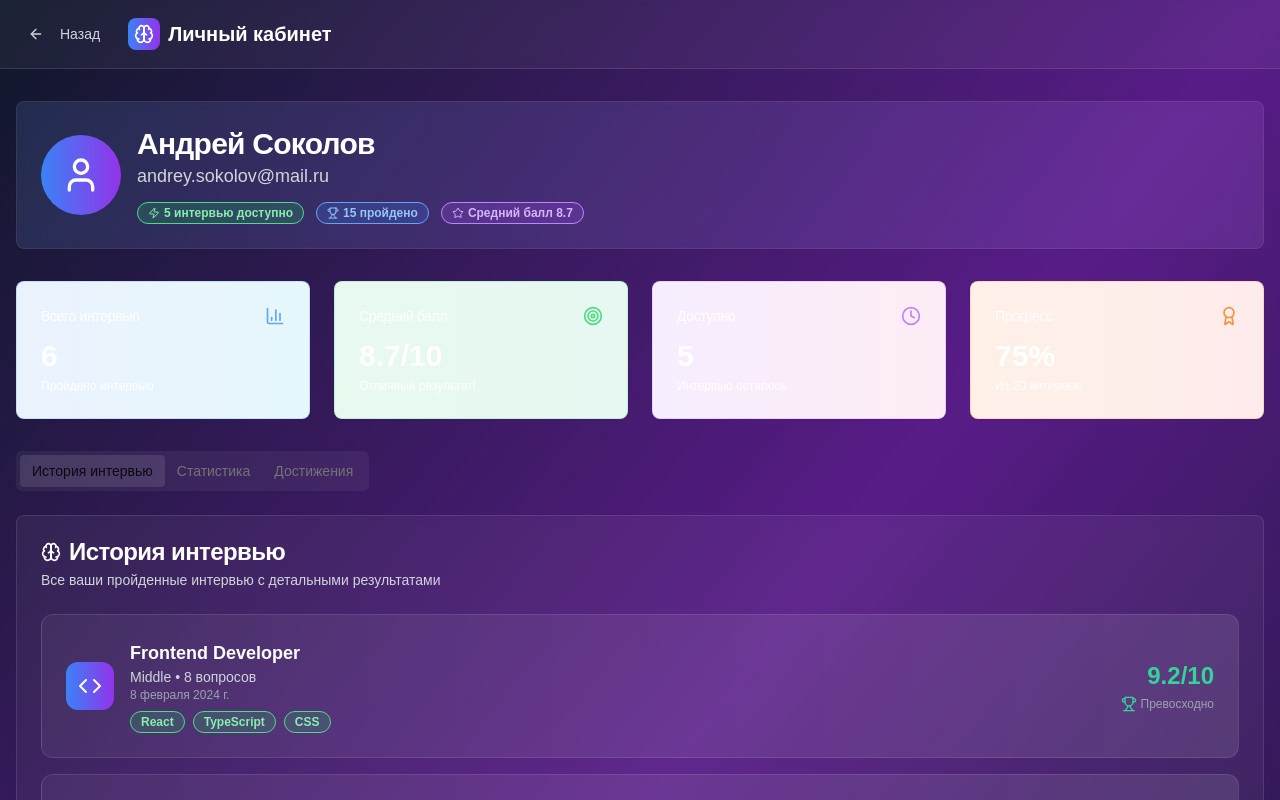
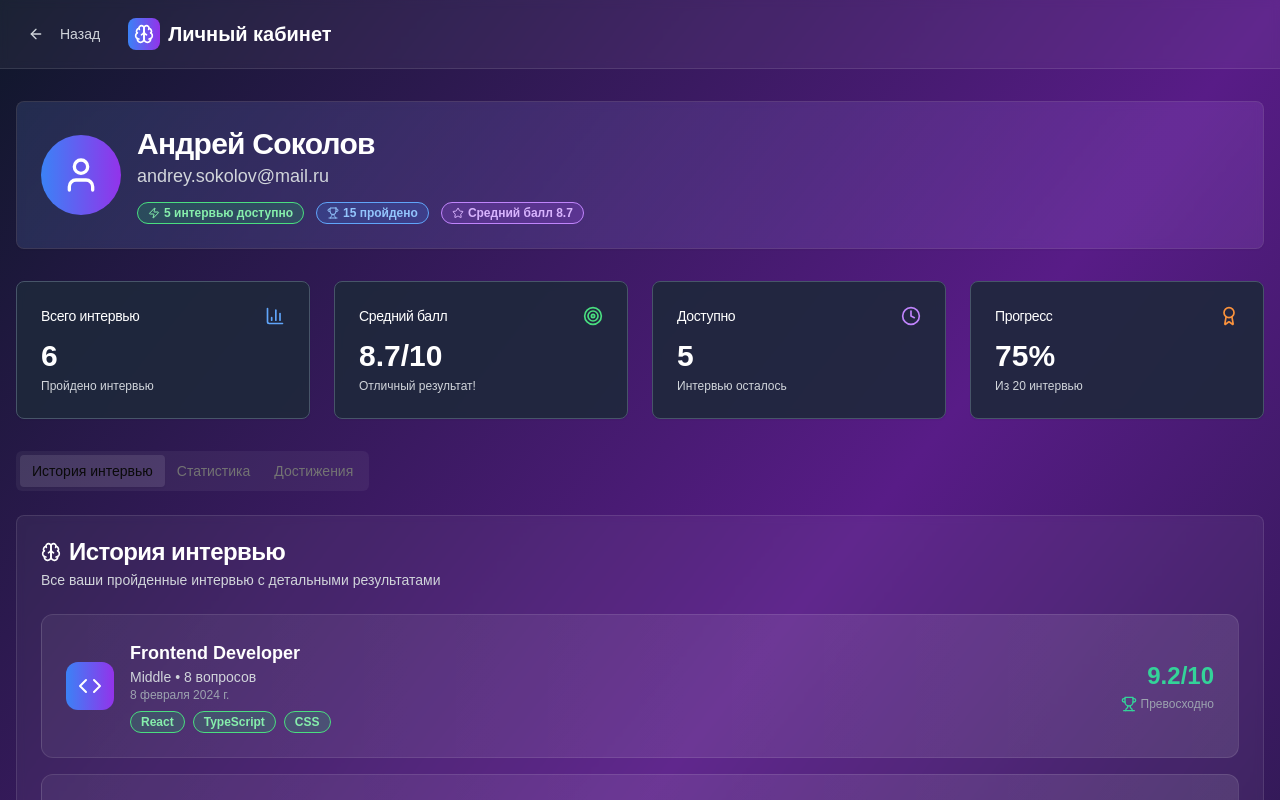
Before and after one commit to Nik-Maltcev/careeros, a Next.js app: page /demo-profile in a window 1280 px wide. Shown: the top 800 px of the page. Built offline with nearby package versions, Linux system fonts and the light colour scheme.

Commit message:
fix: сделан темный фон карточек статистики для лучшей читаемости

```diff
--- a/app/demo-profile/page.tsx
+++ b/app/demo-profile/page.tsx
@@ -274,7 +274,7 @@ export default function DemoProfilePage() {
 
         {/* Stats Cards */}
         <div className="grid grid-cols-1 md:grid-cols-4 gap-6 mb-8">
-          <Card className="bg-gradient-to-r from-blue-500/10 to-cyan-500/10 border-blue-500/20 backdrop-blur-sm">
+          <Card className="bg-slate-800/90 border-slate-600 backdrop-blur-sm">
             <CardHeader className="pb-3">
               <div className="flex items-center justify-between">
                 <CardTitle className="text-white text-sm font-medium">Всего интервью</CardTitle>
@@ -283,11 +283,11 @@ export default function DemoProfilePage() {
             </CardHeader>
             <CardContent>
               <div className="text-3xl font-bold text-white">{totalInterviews}</div>
-              <p className="text-xs text-white mt-1">Пройдено интервью</p>
+              <p className="text-xs text-gray-300 mt-1">Пройдено интервью</p>
             </CardContent>
           </Card>
 
-          <Card className="bg-gradient-to-r from-green-500/10 to-emerald-500/10 border-green-500/20 backdrop-blur-sm">
+          <Card className="bg-slate-800/90 border-slate-600 backdrop-blur-sm">
             <CardHeader className="pb-3">
               <div className="flex items-center justify-between">
                 <CardTitle className="text-white text-sm font-medium">Средний балл</CardTitle>
@@ -296,11 +296,11 @@ export default function DemoProfilePage() {
             </CardHeader>
             <CardContent>
               <div className="text-3xl font-bold text-white">{averageScore}/10</div>
-              <p className="text-xs text-white mt-1">Отличный результат!</p>
+              <p className="text-xs text-gray-300 mt-1">Отличный результат!</p>
             </CardContent>
           </Card>
 
-          <Card className="bg-gradient-to-r from-purple-500/10 to-pink-500/10 border-purple-500/20 backdrop-blur-sm">
+          <Card className="bg-slate-800/90 border-slate-600 backdrop-blur-sm">
             <CardHeader className="pb-3">
               <div className="flex items-center justify-between">
                 <CardTitle className="text-white text-sm font-medium">Доступно</CardTitle>
@@ -309,11 +309,11 @@ export default function DemoProfilePage() {
             </CardHeader>
             <CardContent>
               <div className="text-3xl font-bold text-white">{remainingInterviews}</div>
-              <p className="text-xs text-white mt-1">Интервью осталось</p>
+              <p className="text-xs text-gray-300 mt-1">Интервью осталось</p>
             </CardContent>
           </Card>
 
-          <Card className="bg-gradient-to-r from-orange-500/10 to-red-500/10 border-orange-500/20 backdrop-blur-sm">
+          <Card className="bg-slate-800/90 border-slate-600 backdrop-blur-sm">
             <CardHeader className="pb-3">
               <div className="flex items-center justify-between">
                 <CardTitle className="text-white text-sm font-medium">Прогресс</CardTitle>
@@ -322,7 +322,7 @@ export default function DemoProfilePage() {
             </CardHeader>
             <CardContent>
               <div className="text-3xl font-bold text-white">{Math.round((currentUser.interviews_used / currentUser.max_interviews) * 100)}%</div>
-              <p className="text-xs text-white mt-1">Из {currentUser.max_interviews} интервью</p>
+              <p className="text-xs text-gray-300 mt-1">Из {currentUser.max_interviews} интервью</p>
             </CardContent>
           </Card>
         </div>
--- a/app/profile/page.tsx
+++ b/app/profile/page.tsx
@@ -192,7 +192,7 @@ export default function ProfilePage() {
 
         {/* Stats Cards */}
         <div className="grid grid-cols-1 md:grid-cols-4 gap-6 mb-8">
-          <Card className="bg-white/5 border-white/10 backdrop-blur-sm">
+          <Card className="bg-slate-800/80 border-slate-700 backdrop-blur-sm">
             <CardHeader className="pb-3">
               <div className="flex items-center justify-between">
                 <CardTitle className="text-white text-sm font-medium">Всего интервью</CardTitle>
@@ -201,11 +201,11 @@ export default function ProfilePage() {
             </CardHeader>
             <CardContent>
               <div className="text-2xl font-bold text-white">{totalInterviews}</div>
-              <p className="text-xs text-gray-200 mt-1">Пройдено интервью</p>
+              <p className="text-xs text-gray-300 mt-1">Пройдено интервью</p>
             </CardContent>
           </Card>
 
-          <Card className="bg-white/5 border-white/10 backdrop-blur-sm">
+          <Card className="bg-slate-800/80 border-slate-700 backdrop-blur-sm">
             <CardHeader className="pb-3">
               <div className="flex items-center justify-between">
                 <CardTitle className="text-white text-sm font-medium">Средний балл</CardTitle>
@@ -214,11 +214,11 @@ export default function ProfilePage() {
             </CardHeader>
             <CardContent>
               <div className="text-2xl font-bold text-white">{averageScore}/10</div>
-              <p className="text-xs text-gray-200 mt-1">По всем интервью</p>
+              <p className="text-xs text-gray-300 mt-1">По всем интервью</p>
             </CardContent>
           </Card>
 
-          <Card className="bg-white/5 border-white/10 backdrop-blur-sm">
+          <Card className="bg-slate-800/80 border-slate-700 backdrop-blur-sm">
             <CardHeader className="pb-3">
               <div className="flex items-center justify-between">
                 <CardTitle className="text-white text-sm font-medium">Доступно</CardTitle>
@@ -227,11 +227,11 @@ export default function ProfilePage() {
             </CardHeader>
             <CardContent>
               <div className="text-2xl font-bold text-white">{remainingInterviews}</div>
-              <p className="text-xs text-gray-200 mt-1">Интервью осталось</p>
+              <p className="text-xs text-gray-300 mt-1">Интервью осталось</p>
             </CardContent>
           </Card>
 
-          <Card className="bg-white/5 border-white/10 backdrop-blur-sm">
+          <Card className="bg-slate-800/80 border-slate-700 backdrop-blur-sm">
             <CardHeader className="pb-3">
               <div className="flex items-center justify-between">
                 <CardTitle className="text-white text-sm font-medium">Использовано</CardTitle>
@@ -240,7 +240,7 @@ export default function ProfilePage() {
             </CardHeader>
             <CardContent>
               <div className="text-2xl font-bold text-white">{currentUser.interviews_used}</div>
-              <p className="text-xs text-gray-200 mt-1">Из {currentUser.max_interviews} всего</p>
+              <p className="text-xs text-gray-300 mt-1">Из {currentUser.max_interviews} всего</p>
             </CardContent>
           </Card>
         </div>
--- a/app/profile_andrey/page.tsx
+++ b/app/profile_andrey/page.tsx
@@ -274,7 +274,7 @@ export default function ProfileAndreyPage() {
 
         {/* Stats Cards */}
         <div className="grid grid-cols-1 md:grid-cols-4 gap-6 mb-8">
-          <Card className="bg-gradient-to-r from-blue-500/10 to-cyan-500/10 border-blue-500/20 backdrop-blur-sm">
+          <Card className="bg-slate-800/90 border-slate-600 backdrop-blur-sm">
             <CardHeader className="pb-3">
               <div className="flex items-center justify-between">
                 <CardTitle className="text-white text-sm font-medium">Всего интервью</CardTitle>
@@ -283,11 +283,11 @@ export default function ProfileAndreyPage() {
             </CardHeader>
             <CardContent>
               <div className="text-3xl font-bold text-white">{totalInterviews}</div>
-              <p className="text-xs text-white mt-1">Пройдено интервью</p>
+              <p className="text-xs text-gray-300 mt-1">Пройдено интервью</p>
             </CardContent>
           </Card>
 
-          <Card className="bg-gradient-to-r from-green-500/10 to-emerald-500/10 border-green-500/20 backdrop-blur-sm">
+          <Card className="bg-slate-800/90 border-slate-600 backdrop-blur-sm">
             <CardHeader className="pb-3">
               <div className="flex items-center justify-between">
                 <CardTitle className="text-white text-sm font-medium">Средний балл</CardTitle>
@@ -296,11 +296,11 @@ export default function ProfileAndreyPage() {
             </CardHeader>
             <CardContent>
               <div className="text-3xl font-bold text-white">{averageScore}/10</div>
-              <p className="text-xs text-white mt-1">Отличный результат!</p>
+              <p className="text-xs text-gray-300 mt-1">Отличный результат!</p>
             </CardContent>
           </Card>
 
-          <Card className="bg-gradient-to-r from-purple-500/10 to-pink-500/10 border-purple-500/20 backdrop-blur-sm">
+          <Card className="bg-slate-800/90 border-slate-600 backdrop-blur-sm">
             <CardHeader className="pb-3">
               <div className="flex items-center justify-between">
                 <CardTitle className="text-white text-sm font-medium">Доступно</CardTitle>
@@ -309,11 +309,11 @@ export default function ProfileAndreyPage() {
             </CardHeader>
             <CardContent>
               <div className="text-3xl font-bold text-white">{remainingInterviews}</div>
-              <p className="text-xs text-white mt-1">Интервью осталось</p>
+              <p className="text-xs text-gray-300 mt-1">Интервью осталось</p>
             </CardContent>
           </Card>
 
-          <Card className="bg-gradient-to-r from-orange-500/10 to-red-500/10 border-orange-500/20 backdrop-blur-sm">
+          <Card className="bg-slate-800/90 border-slate-600 backdrop-blur-sm">
             <CardHeader className="pb-3">
               <div className="flex items-center justify-between">
                 <CardTitle className="text-white text-sm font-medium">Прогресс</CardTitle>
@@ -322,7 +322,7 @@ export default function ProfileAndreyPage() {
             </CardHeader>
             <CardContent>
               <div className="text-3xl font-bold text-white">{Math.round((currentUser.interviews_used / currentUser.max_interviews) * 100)}%</div>
-              <p className="text-xs text-white mt-1">Из {currentUser.max_interviews} интервью</p>
+              <p className="text-xs text-gray-300 mt-1">Из {currentUser.max_interviews} интервью</p>
             </CardContent>
           </Card>
         </div>
```
